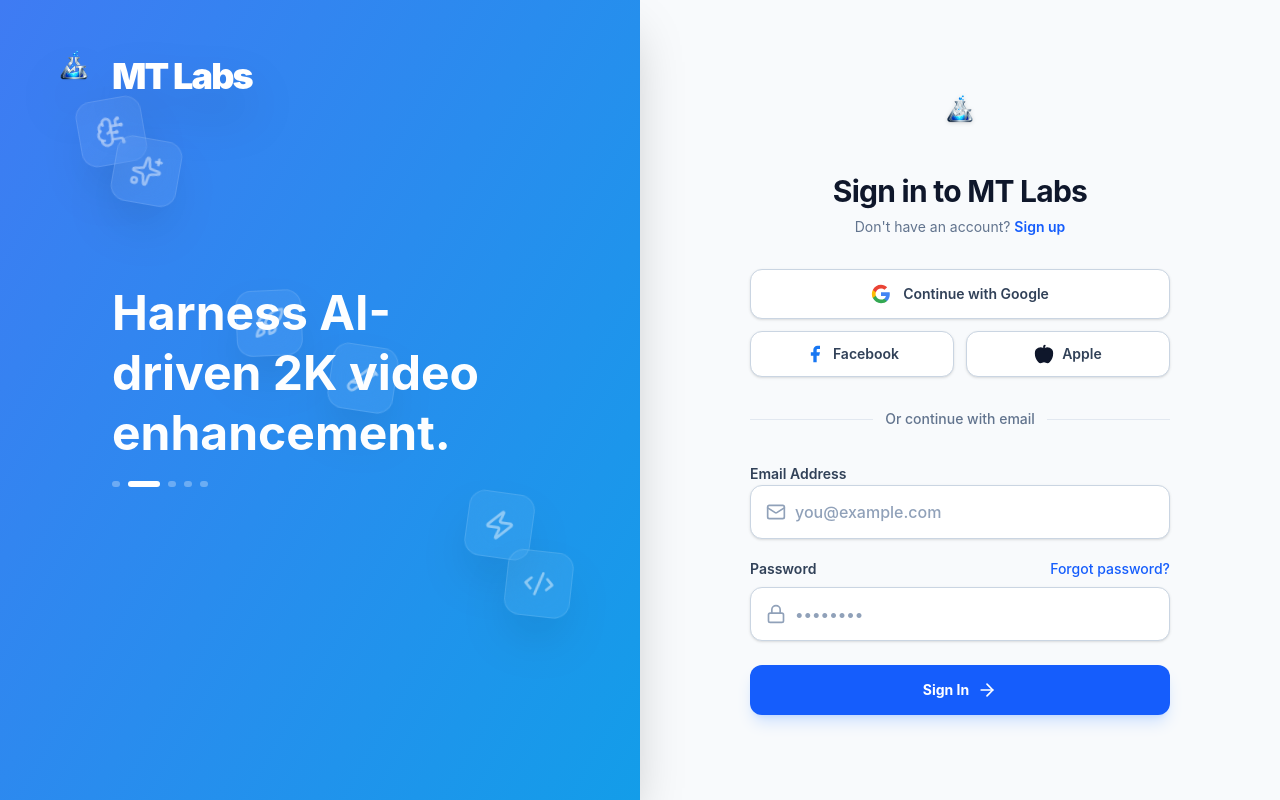
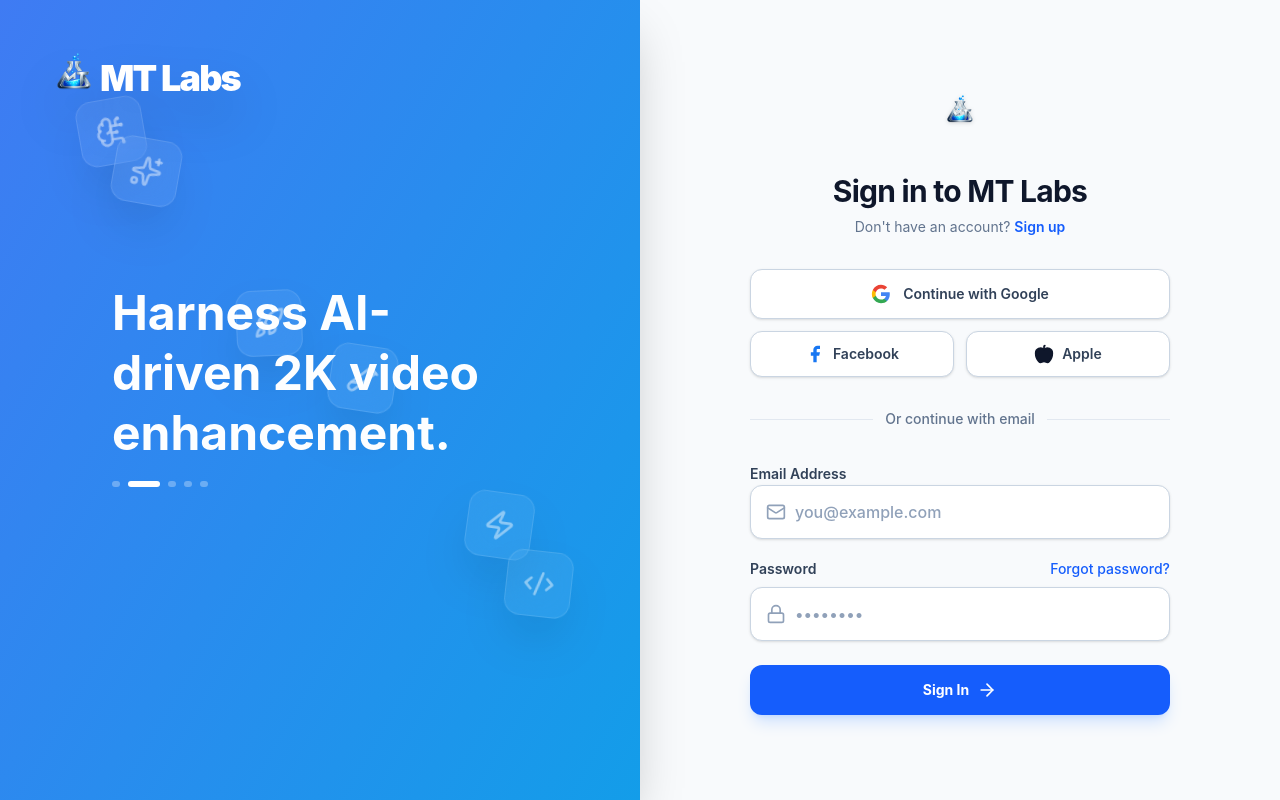
Before and after one commit to maruff630-dev/mtlabs, a Next.js app in the folder frontend/: page /sign-in in a window 1280 px wide. Built offline with nearby package versions, Linux system fonts and the light colour scheme; no server answers.

Commit message:
Fix slight alignment issues with sidebar logo and text spacing

```diff
--- a/frontend/src/components/AnimatedSidePanel.tsx
+++ b/frontend/src/components/AnimatedSidePanel.tsx
@@ -42,9 +42,9 @@
   return (
     <div suppressHydrationWarning className="hidden lg:flex w-1/2 relative bg-indigo-600 shadow-2xl items-center justify-center overflow-hidden">
       {/* Top Left Logo */}
-      <div suppressHydrationWarning className="absolute top-10 left-10 z-30 flex items-center gap-1 group">
-         <Image src="/mt-labs-logo.png" width={68} height={68} alt="MT Labs" className="drop-shadow-2xl group-hover:scale-110 transition-transform duration-300" />
-         <h1 className="text-4xl font-black text-white tracking-tighter drop-shadow-2xl pt-1">MT Labs</h1>
+      <div suppressHydrationWarning className="absolute top-10 left-8 z-30 flex items-center group">
+         <Image src="/mt-labs-logo.png" width={84} height={84} alt="MT Labs" className="drop-shadow-2xl group-hover:scale-110 transition-transform duration-300" />
+         <h1 className="text-4xl font-black text-white tracking-tighter drop-shadow-2xl -ml-4 -mt-2">MT Labs</h1>
       </div>
 
       {/* Dynamic Background Gradient shifting */}
```
